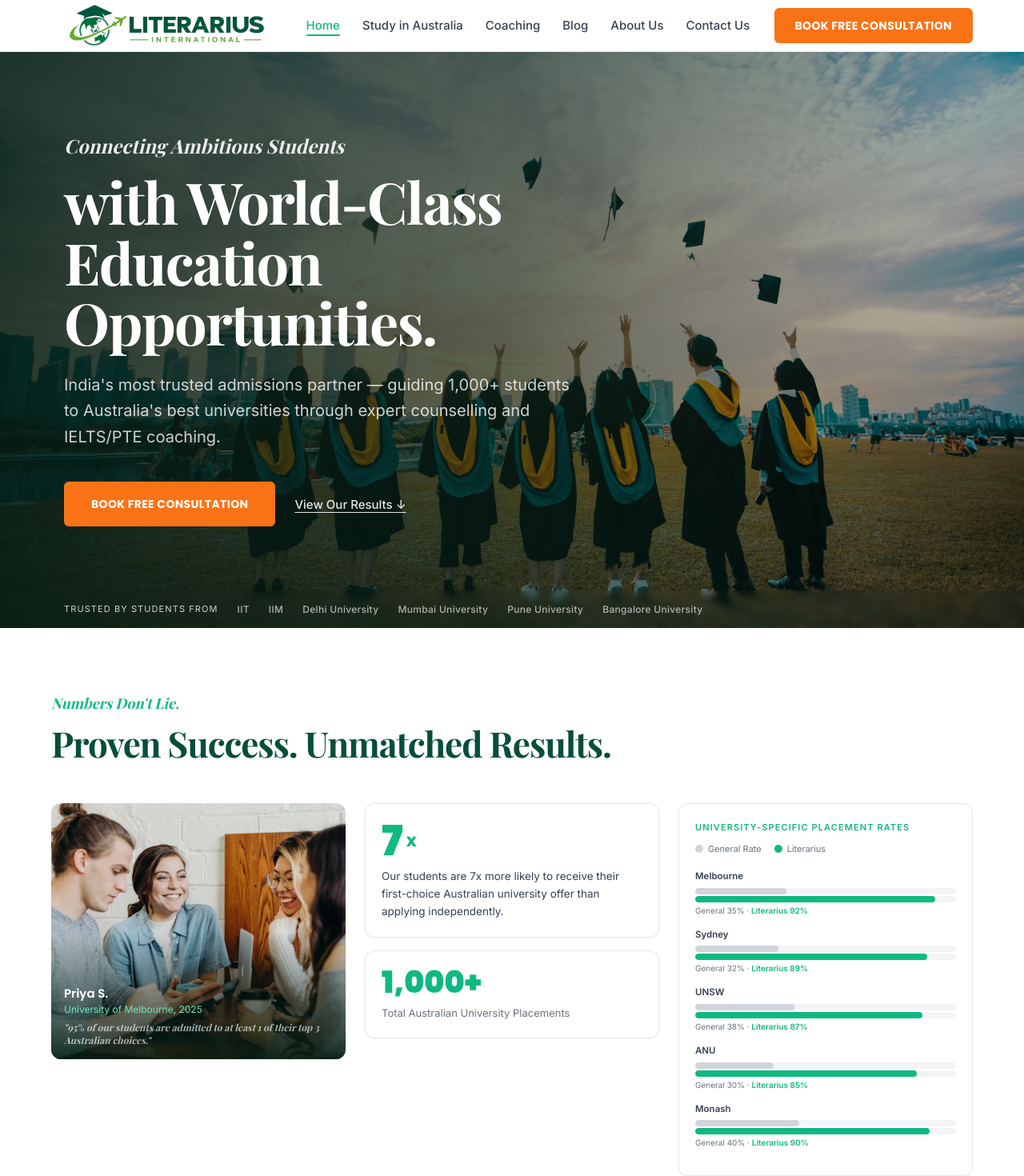
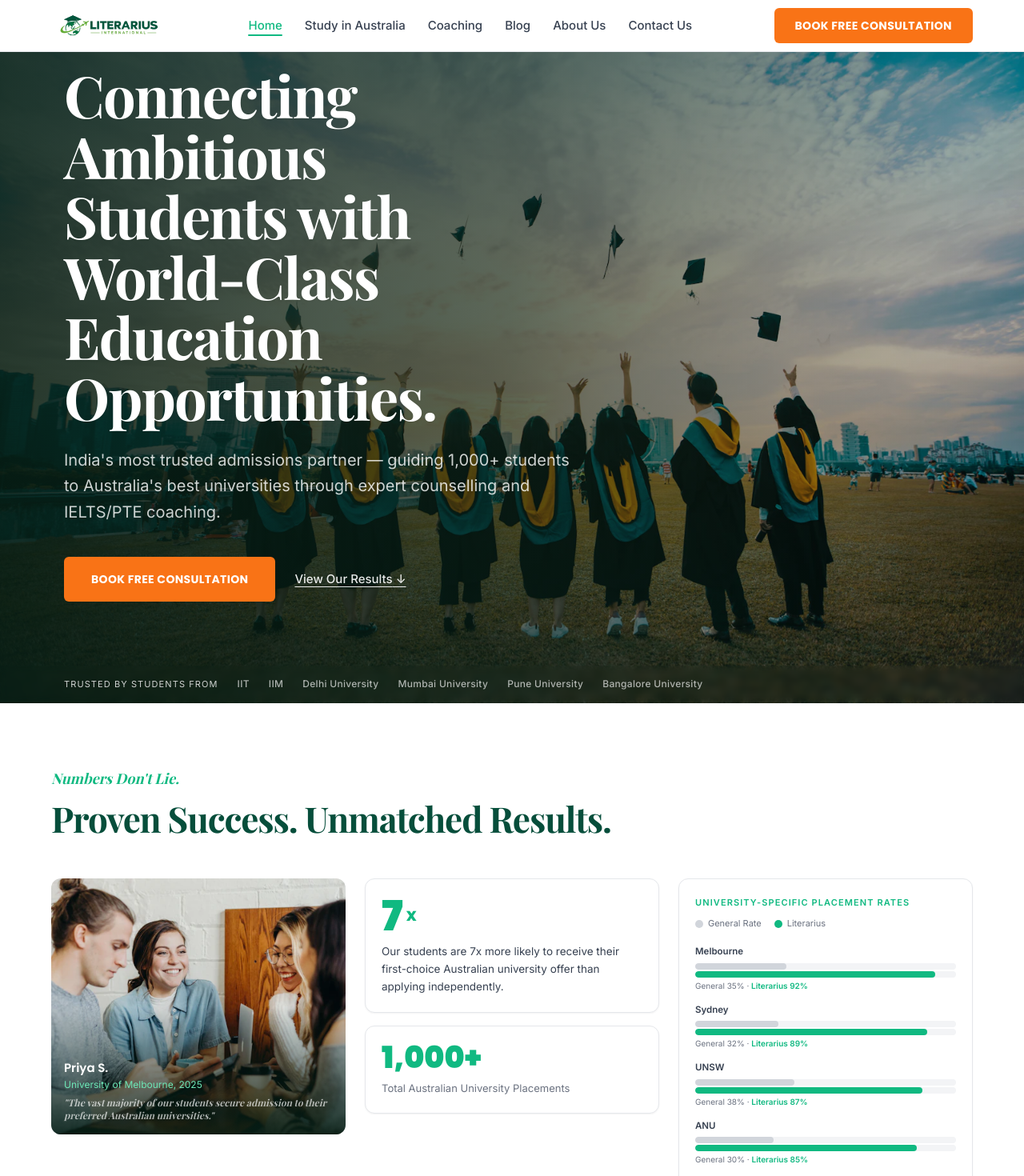
Before and after one commit to Abhij9920/LitrariusWebsite, a React (Vite) app: page / in a window 1280 px wide. Shown: the top 1470 px of the page at 80% size. Built offline with nearby package versions, Linux system fonts and the light colour scheme; a web font is replaced by a local one.

Commit message:
Final cleanup pass: remove remaining visa mentions, update hero, fix coaching form

```diff
--- a/src/components/home/ArticlesSection.tsx
+++ b/src/components/home/ArticlesSection.tsx
@@ -3,8 +3,8 @@
 
 const articles = [
   { date: 'August 2026',     title: 'Top 9 Australian Universities — QS Rankings 2025 Guide' },
-  { date: 'August 2026',     title: 'IELTS vs PTE: Which Should You Take for Australian Visa?' },
-  { date: 'July 2026',       title: 'Australia Post-Study Work Visa: Everything Indian Students Need to Know' },
+  { date: 'August 2026',     title: 'How to Apply to an Australian University: A Step-by-Step Guide' },
+  { date: 'July 2026',       title: 'Scholarship Strategy: How to Maximise Your Funding for Australian Study' },
 ];
 
 export default function ArticlesSection() {
--- a/src/components/home/ProofSection.tsx
+++ b/src/components/home/ProofSection.tsx
@@ -44,7 +44,7 @@
               <div className="font-poppins font-semibold text-[15px] text-white">Priya S.</div>
               <div className="text-xs text-emerald-300 mb-1.5">University of Melbourne, 2025</div>
               <p className="font-playfair italic text-xs text-white/65">
-                "95% of our students are admitted to at least 1 of their top 3 Australian choices."
+                "The vast majority of our students secure admission to their preferred Australian universities."
               </p>
             </div>
           </div>
--- a/src/components/layout/Header.tsx
+++ b/src/components/layout/Header.tsx
@@ -30,11 +30,11 @@
     >
       <nav className="max-w-content mx-auto px-6 flex items-center justify-between h-16">
         {/* Logo */}
-        <Link to="/" className="flex items-center shrink-0 relative z-10">
+        <Link to="/" className="flex items-center shrink-0">
           <img
             src="/images/literarius-logo.png"
             alt="Literarius International"
-            className="h-24 w-auto max-w-[400px] object-contain"
+            className="h-12 w-auto object-contain"
           />
         </Link>
 
--- a/src/data/articles.ts
+++ b/src/data/articles.ts
@@ -16,7 +16,7 @@
       <p>When you graduate from a Go8 university, you carry a brand that is instantly recognized by employers from Silicon Valley to Bangalore.</p>
 
       <h2>Cost vs. Value</h2>
-      <p>While Go8 universities carry a premium tuition fee (typically ranging from AUD 45,000 to AUD 55,000 annually), the post-study work rights and the sheer quality of the alumni network often offset the initial investment. Furthermore, institutions like the University of Melbourne and UNSW Sydney offer substantial merit-based scholarships specifically designed for high-achieving South Asian applicants.</p>
+      <p>While Go8 universities carry a premium tuition fee (typically ranging from AUD 45,000 to AUD 55,000 annually), the practical industry exposure and the sheer quality of the alumni network often offset the initial investment. Furthermore, institutions like the University of Melbourne and UNSW Sydney offer substantial merit-based scholarships specifically designed for high-achieving South Asian applicants.</p>
 
       <h2>Emerging Tech Hubs</h2>
       <p>Beyond the Go8, universities like RMIT, UTS, and Macquarie University are gaining massive popularity among Indian students. Why? Their deep integration with industry. These universities often co-design their curriculums with tech giants, ensuring that graduates possess exactly the skills required by the current market.</p>
@@ -66,7 +66,7 @@
       <p>Studying in Australia is a significant financial investment, but it's one that can be mitigated through strategic scholarship applications. Millions of dollars in funding are awarded to international students every year, often going unclaimed because students simply don't know where to look.</p>
 
       <h2>Government Scholarships</h2>
-      <p>The most prestigious government offerings include the Australia Awards and the Destination Australia program. The Destination Australia program is particularly lucrative, offering up to AUD 15,000 per year for students who choose to study at regional campuses—which also provides extended post-study work rights.</p>
+      <p>The most prestigious government offerings include the Australia Awards and the Destination Australia program. The Destination Australia program is particularly lucrative, offering up to AUD 15,000 per year for students who choose to study at regional campuses—which also provides a more integrated community experience.</p>
 
       <h2>University Merit Awards</h2>
       <p>Almost every major Australian university offers Vice-Chancellor's International Scholarships. These are highly competitive and are based purely on your academic history. For Indian students, a high percentage in Class 12 (CBSE/ICSE) or a strong undergraduate GPA can automatically qualify you for tuition fee reductions ranging from 10% to 50%.</p>
--- a/src/pages/Coaching.tsx
+++ b/src/pages/Coaching.tsx
@@ -68,7 +68,7 @@
         </div>
         <div>
           <label className="block text-xs uppercase tracking-widest text-white/80 mb-2 font-medium">Phone Number</label>
-          <input type="tel" className="w-full bg-white/5 border border-white/10 rounded-none px-4 py-3.5 text-white placeholder-white/30 focus:outline-none focus:border-emerald-400 transition-colors" placeholder="+91 9xxxxxxxxx" required />
+          <input type="tel" className="w-full bg-white/5 border border-white/10 rounded-none px-4 py-3.5 text-white placeholder-white/30 focus:outline-none focus:border-emerald-400 transition-colors" placeholder="+61 4XX XXX XXX" required />
         </div>
       </div>
       <div className="grid grid-cols-1 md:grid-cols-2 gap-6 mb-6">
@@ -136,8 +136,8 @@
 
             <div className="grid grid-cols-1 md:grid-cols-3 gap-8 mt-12 max-w-4xl mx-auto text-left">
               <div className="border-l-2 border-emerald-400 pl-6">
-                <div className="font-poppins font-black text-3xl text-[#064E3B] mb-1">95%</div>
-                <div className="text-xs uppercase tracking-widest text-muted">First-Attempt Success</div>
+                <div className="font-poppins font-black text-3xl text-[#064E3B] mb-1">Proven</div>
+                <div className="text-xs uppercase tracking-widest text-muted">Coaching Methods</div>
               </div>
               <div className="border-l-2 border-blue-400 pl-6">
                 <div className="font-poppins font-black text-3xl text-[#064E3B] mb-1">Band 7+</div>
--- a/src/pages/Home.tsx
+++ b/src/pages/Home.tsx
@@ -15,8 +15,8 @@
       <Hero
         imageSrc="/images/hero-home.webp"
         imageAlt="Beautiful Australian university campus"
-        italicLine="Connecting Ambitious Students"
-        heading={<>with World-Class Education<br />Opportunities.</>}
+        italicLine=""
+        heading={<>Connecting Ambitious<br />Students with World-Class<br />Education Opportunities.</>}
         subText="India's most trusted admissions partner — guiding 1,000+ students to Australia's best universities through expert counselling and IELTS/PTE coaching."
         ctaLabel="Book Free Consultation"
         ctaTo="/contact"
```
